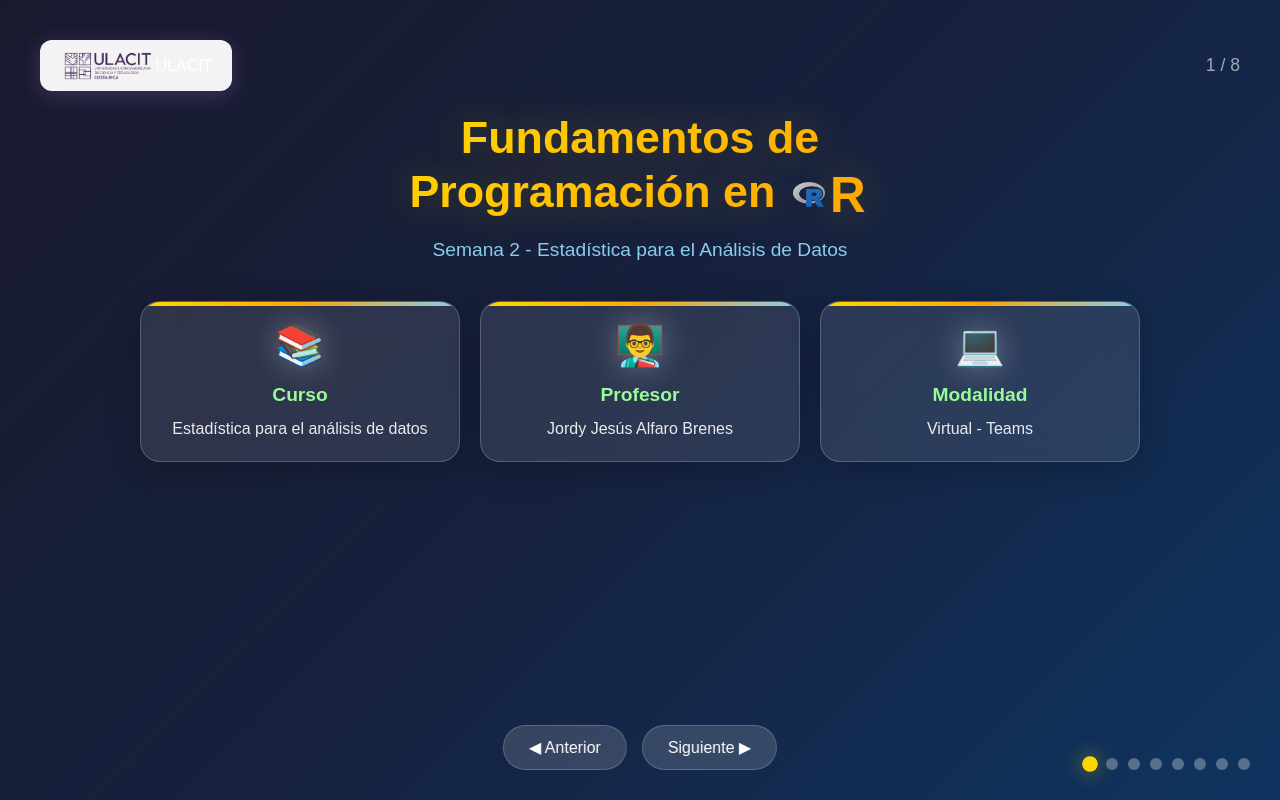
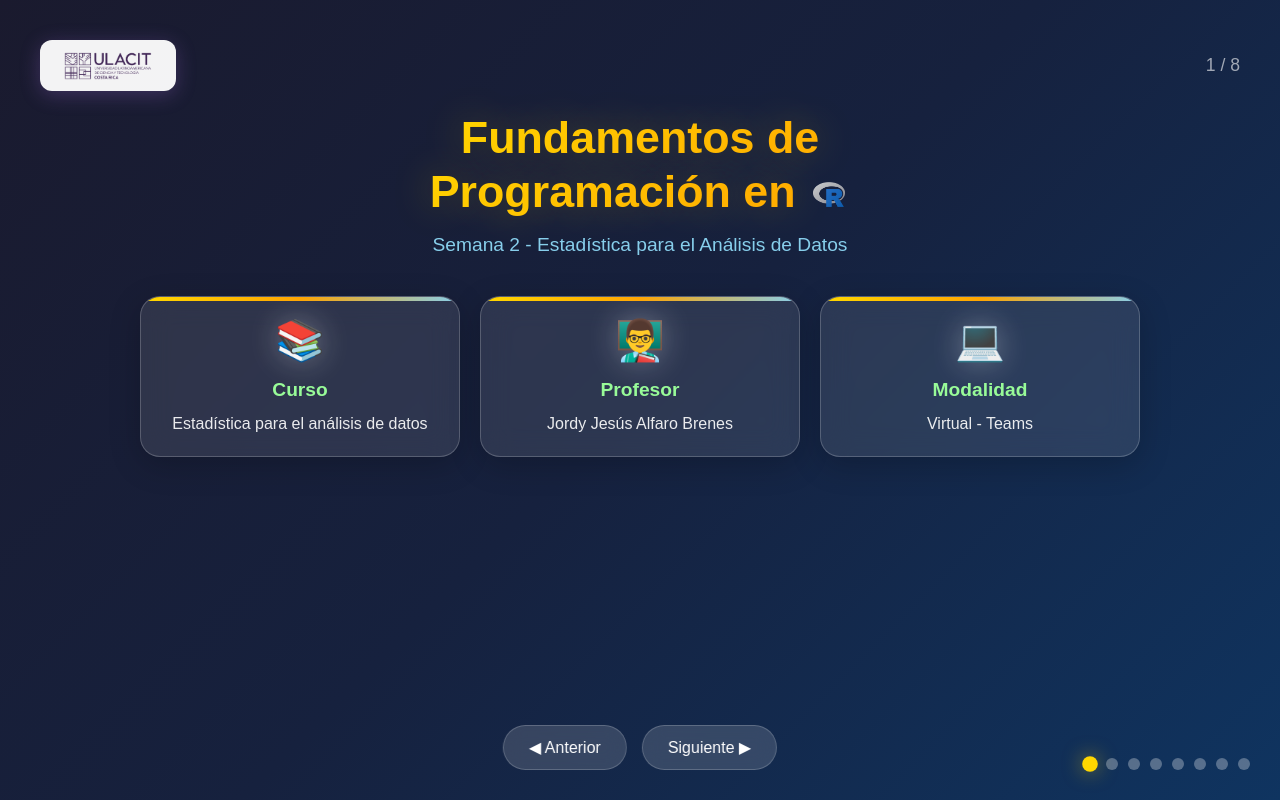
Before and after one commit to JordyAB00/EPAD, a plain HTML site: page r-semana2-presentacion.html in a window 1280 px wide. Drawn offline with Linux system fonts and the light colour scheme.

Commit message:
Update r-semana2-presentacion.html

```diff
--- a/r-semana2-presentacion.html
+++ b/r-semana2-presentacion.html
@@ -378,13 +378,13 @@
                 <div class="logo-container">
                     <div class="logo">
                         <img src="./LogoUlacit.png" alt="ULACIT Logo">
-                        <span>ULACIT</span>
+                        <span></span>
                     </div>
                 </div>
                 <div class="slide-number">1 / 8</div>
             </div>
             <div class="slide-content">
-                <h1 class="slide-title">Fundamentos de<br>Programación en <span class="r-logo"><img src="./R_logo.png" alt="R Logo">R</span></h1>
+                <h1 class="slide-title">Fundamentos de<br>Programación en <span class="r-logo"><img src="./R_logo.png" alt="R Logo"></span></h1>
                 <p class="slide-subtitle">Semana 2 - Estadística para el Análisis de Datos</p>
                 <div class="content-cards">
                     <div class="card">
@@ -412,7 +412,7 @@
                 <div class="logo-container">
                     <div class="logo">
                         <img src="./LogoUlacit.png" alt="ULACIT Logo">
-                        <span>ULACIT</span>
+                        <span></span>
                     </div>
                 </div>
                 <div class="slide-number">2 / 8</div>
@@ -464,13 +464,13 @@
                 <div class="logo-container">
                     <div class="logo">
                         <img src="./LogoUlacit.png" alt="ULACIT Logo">
-                        <span>ULACIT</span>
+                        <span></span>
                     </div>
                 </div>
                 <div class="slide-number">3 / 8</div>
             </div>
             <div class="slide-content">
-                <h1 class="slide-title">¿Qué es <span class="r-logo"><img src="./R_logo.png" alt="R Logo">R</span>?</h1>
+                <h1 class="slide-title">¿Qué es <span class="r-logo"><img src="./R_logo.png" alt="R Logo"></span>?</h1>
                 <p class="slide-subtitle">Tu nueva herramienta de análisis estadístico</p>
                 <div class="content-cards">
                     <div class="card">
@@ -520,7 +520,7 @@
                 <div class="logo-container">
                     <div class="logo">
                         <img src="./LogoUlacit.png" alt="ULACIT Logo">
-                        <span>ULACIT</span>
+                        <span></span>
                     </div>
                 </div>
                 <div class="slide-number">4 / 8</div>
@@ -572,7 +572,7 @@
                 <div class="logo-container">
                     <div class="logo">
                         <img src="./LogoUlacit.png" alt="ULACIT Logo">
-                        <span>ULACIT</span>
+                        <span></span>
                     </div>
                 </div>
                 <div class="slide-number">5 / 8</div>
@@ -618,7 +618,7 @@
                 <div class="logo-container">
                     <div class="logo">
                         <img src="./LogoUlacit.png" alt="ULACIT Logo">
-                        <span>ULACIT</span>
+                        <span></span>
                     </div>
                 </div>
                 <div class="slide-number">6 / 8</div>
@@ -657,7 +657,7 @@
                 <div class="logo-container">
                     <div class="logo">
                         <img src="./LogoUlacit.png" alt="ULACIT Logo">
-                        <span>ULACIT</span>
+                        <span></span>
                     </div>
                 </div>
                 <div class="slide-number">7 / 8</div>
@@ -704,7 +704,7 @@
                 <div class="logo-container">
                     <div class="logo">
                         <img src="./LogoUlacit.png" alt="ULACIT Logo">
-                        <span>ULACIT</span>
+                        <span></span>
                     </div>
                 </div>
                 <div class="slide-number">8 / 8</div>
```
